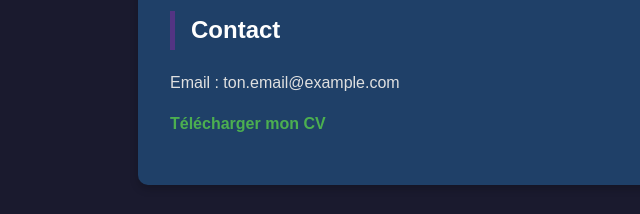
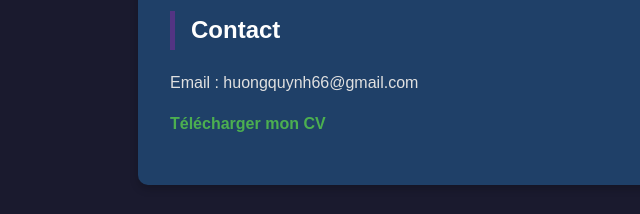
Before and after one commit to AlexNguyen06/AlexNguyen06.github.io, a plain HTML site: page index.html in a window 1280 px wide. Shown: the part 634-848 px from the top of the page, 70-710 px from the left. Drawn offline with Linux system fonts and the light colour scheme.

Commit message:
index.html

```diff
--- a/index.html
+++ b/index.html
@@ -21,7 +21,7 @@
 
   <section id="contact">
     <h2>Contact</h2>
-    <p>Email : ton.email@example.com</p>
+    <p>Email : huongquynh66@gmail.com</p>
     <p><a href="CV.pdf">Télécharger mon CV</a></p>
   </section>
 </body>
```
